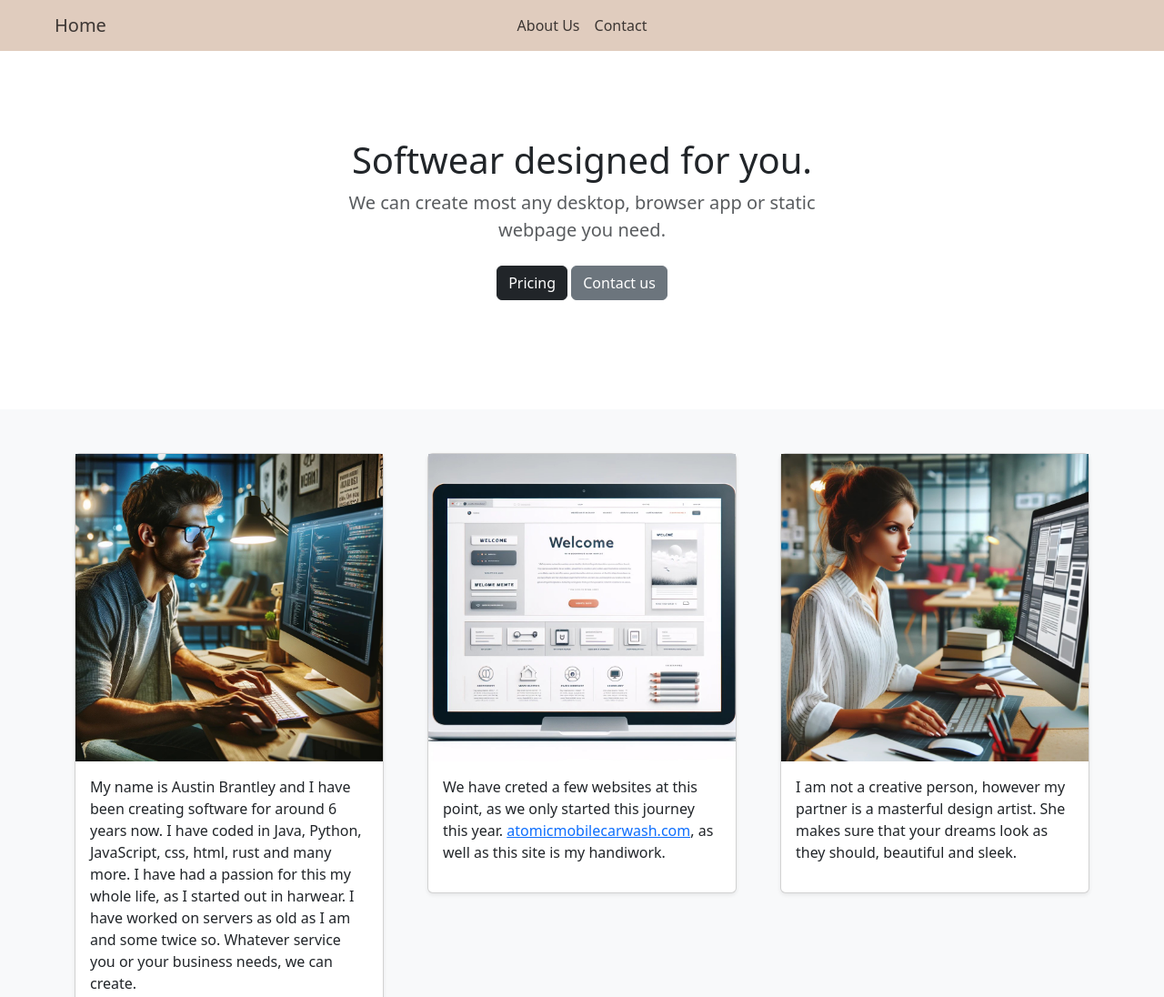
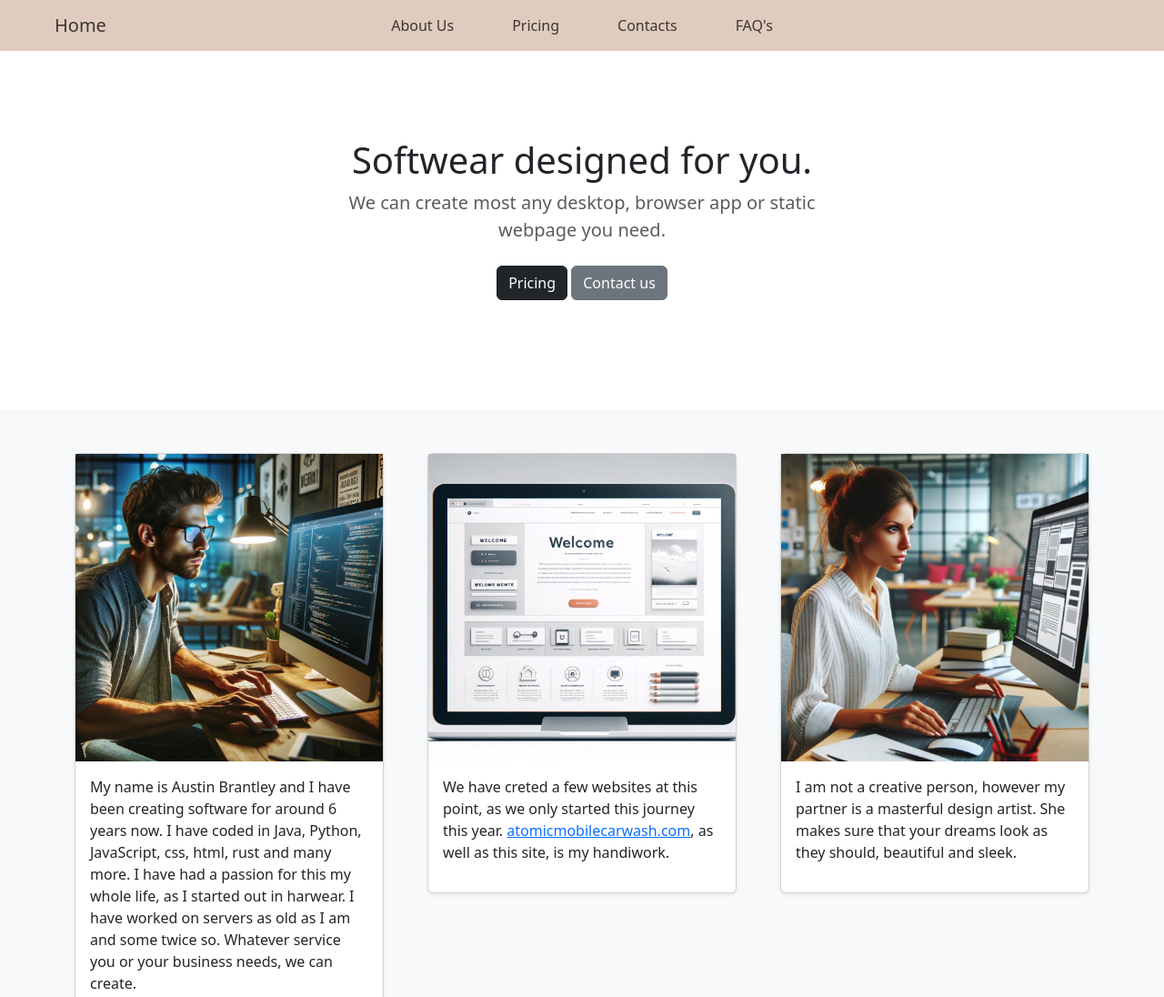
Before and after one commit to Silver-PandaTech/TechSite, a plain HTML site: page aboutus.html in a window 1280 px wide. Shown: the top 1096 px of the page at 91% size. Drawn offline with nearby package versions, Linux system fonts and the light colour scheme.

Commit message:
Update aboutus.html

```diff
--- a/aboutus.html
+++ b/aboutus.html
@@ -21,12 +21,18 @@
 
           <div class="collapse navbar-collapse d-lg-flex" id="navbarsExample11">
             <a class="navbar-brand col-lg-3 me-0 px-5" href="./index.html"> Home </a>
-                <ul class="navbar-nav col-lg-6 justify-content-lg-center">
+            <ul class="navbar-nav gap-5 col-lg-6 justify-content-lg-center">
               <li class="nav-item">
                 <a class="nav-link active" aria-current="page" href="./aboutus.html">About Us</a>
               </li>
               <li class="nav-item">
-                    <a class="nav-link" href="./contact.html">Contact</a>
+                <a class="nav-link" href="./pricing.html">Pricing</a>
+              </li>
+              <li class="nav-item">
+                <a class="nav-link" href="./contact.html">Contacts</a>
+              </li>
+              <li class="nav-item">
+                <a class="nav-link" href="./FAQs.html">FAQ's</a>
               </li>
             </ul>
           </div>
@@ -74,7 +80,7 @@
                     <img src="./Images/file-NaWSr8WuuA3IdB9SGVPxIpu6 (1).jpg">
                     <div class="card-body">
                       <p class="card-text">We have creted a few websites at this point, as we only started this journey this year.
-                        <a href="https://atomicmobilecarwash.com/">atomicmobilecarwash.com</a>, as well as this site is my handiwork.
+                        <a href="https://atomicmobilecarwash.com/">atomicmobilecarwash.com</a>, as well as this site, is my handiwork.
                       </p>
                       <div class="d-flex justify-content-between align-items-center">
                       </div>
@@ -93,8 +99,6 @@
                     </div>
                   </div>
                 </div>
-
-
     </section>
 
     <section id="Footer">
```
Lines whose indentation alone changed are shown as unchanged.
